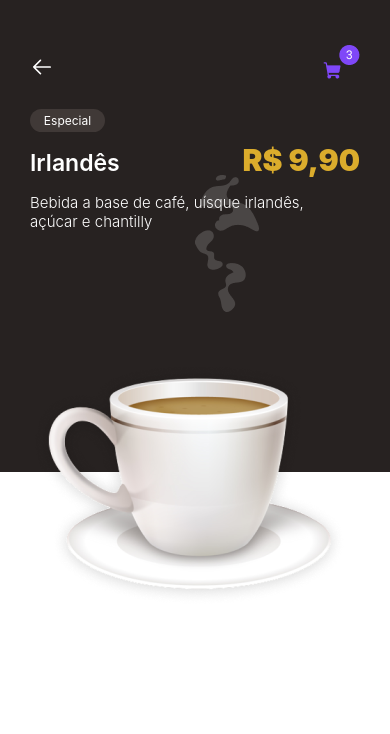
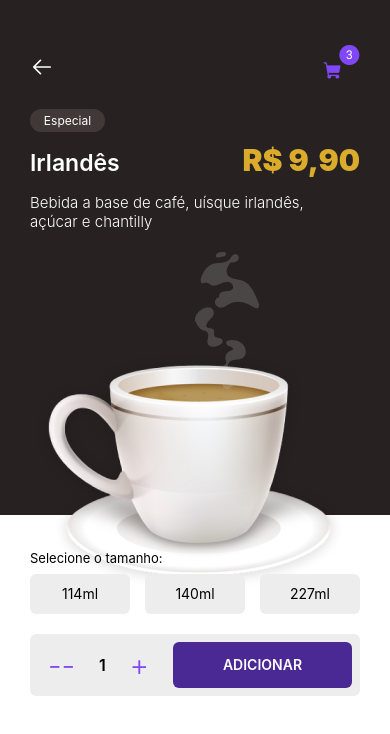
Before and after one commit to thulerjoao/CoffeeProject-Native, a React Native app: screen / in a window 390 px wide. Shown: the top 734 px of the page. Built offline with nearby package versions, Linux system fonts and the light colour scheme.

Commit message:
feat: created bottom par in product page

```diff
--- a/src/Pages/product/components/Product.tsx
+++ b/src/Pages/product/components/Product.tsx
@@ -1,20 +1,31 @@
 /* eslint-disable react/react-in-jsx-scope */
 
-import { StatusBar } from 'react-native';
+import {StatusBar} from 'react-native';
 import coffee from '../assets/coffee.png';
 import purpleCart from '../assets/purpleCart.png';
 import whiteBackArrow from '../assets/whiteBackArrow.png';
 import Smoke from '../assets/Smoke.png';
 
 import {
+  AddButton,
+  AddButtonText,
+  AddContainer,
   BackAndCart,
   BackArrow,
+  BottomContainer,
   CartImage,
   CupImage,
   Description,
   MainTitle,
+  MinusAndPlus,
+  MinusAndPlusText,
+  NumberText,
   Price,
   ProductContainer,
+  SelectSizeText,
+  SizeButton,
+  SizeButtonText,
+  SizeContainer,
   SmokeImage,
   TitleAndPrice,
   TopContainer,
@@ -45,6 +56,32 @@ const Product = () => {
         <SmokeImage source={Smoke} />
         <CupImage source={coffee} />
       </TopContainer>
+      <BottomContainer>
+        <SelectSizeText>Selecione o tamanho:</SelectSizeText>
+        <SizeContainer>
+          <SizeButton>
+            <SizeButtonText>114ml</SizeButtonText>
+          </SizeButton>
+          <SizeButton>
+            <SizeButtonText>140ml</SizeButtonText>
+          </SizeButton>
+          <SizeButton>
+            <SizeButtonText>227ml</SizeButtonText>
+          </SizeButton>
+        </SizeContainer>
+        <AddContainer>
+          <MinusAndPlus>
+            <MinusAndPlusText>--</MinusAndPlusText>
+          </MinusAndPlus>
+          <NumberText>1</NumberText>
+          <MinusAndPlus>
+            <MinusAndPlusText>+</MinusAndPlusText>
+          </MinusAndPlus>
+          <AddButton>
+            <AddButtonText>ADICIONAR</AddButtonText>
+          </AddButton>
+        </AddContainer>
+      </BottomContainer>
     </ProductContainer>
   );
 };
--- a/src/Pages/product/styles/product.styles.ts
+++ b/src/Pages/product/styles/product.styles.ts
@@ -1,11 +1,13 @@
 import styled from 'styled-components/native';
 
-export const ProductContainer = styled.View``;
+export const ProductContainer = styled.View`
+  height: 100%;
+`;
 
 export const TopContainer = styled.View`
   background-color: #272221;
   padding: 0 30px;
-  height: 90%;
+  height: 73%;
 `;
 
 export const BackAndCart = styled.View`
@@ -56,7 +58,7 @@ export const Description = styled.Text`
 export const SmokeImage = styled.Image`
   position: absolute;
   z-index: 1;
-  bottom: 160px;
+  top: 49%;
   left: 50%;
   height: 137px;
   width: 64px;
@@ -65,7 +67,75 @@ export const SmokeImage = styled.Image`
 `;
 export const CupImage = styled.Image`
   /* position: absolute; */
-  bottom: -100px;
+  bottom: -17%;
 `;
 
-export const BottomContainer = styled.View``;
+// --------BottomPart-----
+
+export const BottomContainer = styled.View`
+  padding: 0 30px;
+  height: 27%;
+  padding-top: 35px;
+  box-sizing: border-box;
+`;
+
+export const SelectSizeText = styled.Text`
+  font-size: 13px;
+`;
+
+export const SizeContainer = styled.View`
+  flex-direction: row;
+  justify-content: space-between;
+`;
+export const SizeButton = styled.TouchableOpacity`
+  background-color: #ededed;
+  border-radius: 6px;
+  width: 100px;
+  height: 40px;
+  justify-content: center;
+  margin-top: 8px;
+`;
+export const SizeButtonText = styled.Text`
+  width: 100%;
+  text-align: center;
+  color: black;
+`;
+
+export const AddContainer = styled.View`
+  flex-direction: row;
+  background-color: #ededed;
+  margin-top: 20px;
+  border-radius: 6px;
+  height: 62px;
+  align-items: center;
+  justify-content: space-between;
+  padding: 8px;
+`;
+
+export const MinusAndPlus = styled.TouchableOpacity``;
+export const MinusAndPlusText = styled.Text`
+  color: #7f47f8;
+  font-size: 30px;
+  font-weight: 300;
+  text-align: center;
+  padding: 0 10px;
+`;
+export const NumberText = styled.Text`
+  color: black;
+  font-size: 16px;
+  font-weight: 600;
+  text-align: center;
+`;
+export const AddButton = styled.TouchableOpacity`
+  width: 179px;
+  height: 46px;
+  background-color: #4b2994;
+  justify-content: center;
+  border-radius: 6px;
+`;
+export const AddButtonText = styled.Text`
+  color: white;
+  width: 100%;
+  text-align: center;
+  font-weight: 600;
+`;
```
